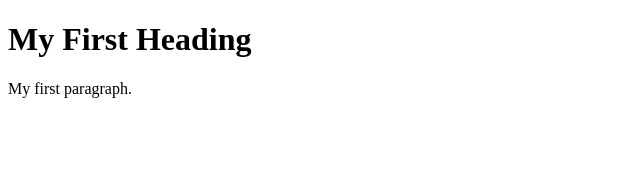
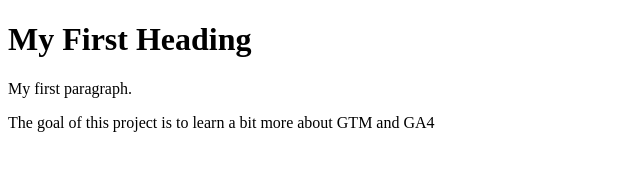
Before and after one commit to Nejc99/test, a plain HTML site: page index.html in a window 1280 px wide. Shown: the whole page, without its empty margins (0-640 px from the left). Drawn offline with Linux system fonts and the light colour scheme.

Commit message:
Update and rename intex.html to index.html

```diff
--- a/intex.html
+++ b/index.html
@@ -1,9 +1,14 @@
 <!DOCTYPE html>
 <html>
+  <head>
+
+  </head>
 <body>
 
 <h1>My First Heading</h1>
 <p>My first paragraph.</p>
 
+<p>The goal of this project is to learn a bit more about GTM and GA4</p>
+
 </body>
 </html>
```
